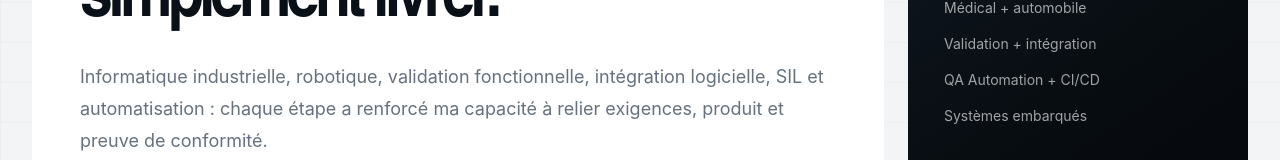
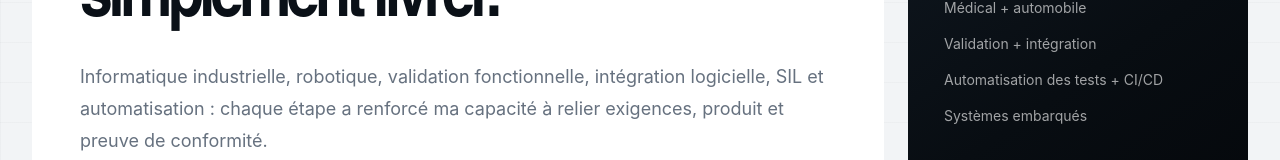
Before and after one commit to Robotham33/Portfolio-Hamza-Ghourabi, a Next.js app: page /experience in a window 1280 px wide. Shown: the part 398-558 px from the top of the page. Built offline with nearby package versions, Linux system fonts and the light colour scheme.

Commit message:
fix(copy): finish french experience labels

```diff
--- a/app/experience/page.tsx
+++ b/app/experience/page.tsx
@@ -35,7 +35,7 @@ export default function ExperiencePage() {
               <div className="mt-10 space-y-4 border-t border-white/12 pt-6 text-sm text-white/62">
                 <p>Médical + automobile</p>
                 <p>Validation + intégration</p>
-                <p>QA Automation + CI/CD</p>
+                <p>Automatisation des tests + CI/CD</p>
                 <p>Systèmes embarqués</p>
               </div>
             </div>
@@ -136,7 +136,7 @@ export default function ExperiencePage() {
         <section className="bg-[var(--ink)] px-5 py-20 text-white sm:px-6 lg:px-8">
           <div className="mx-auto max-w-7xl">
             <p className="tech-label text-[11px] font-bold text-white/45">
-              Education
+              Formation
             </p>
             <div className="mt-10 grid gap-px bg-white/12 md:grid-cols-2">
               {education.map((item) => (
```
